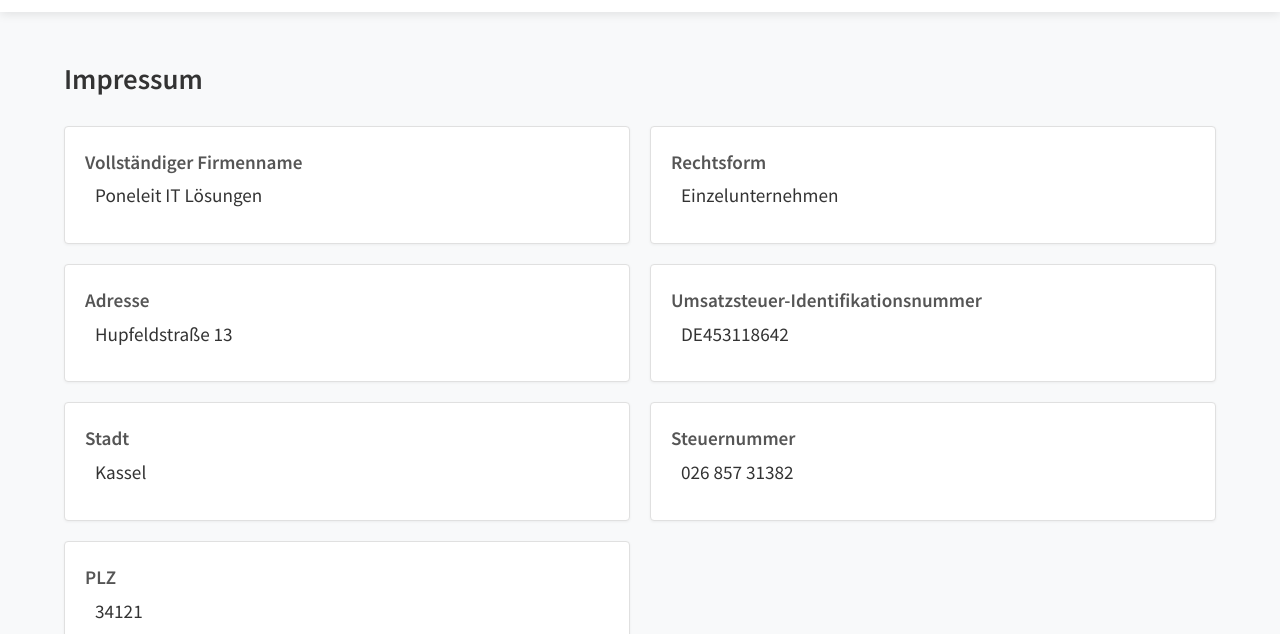
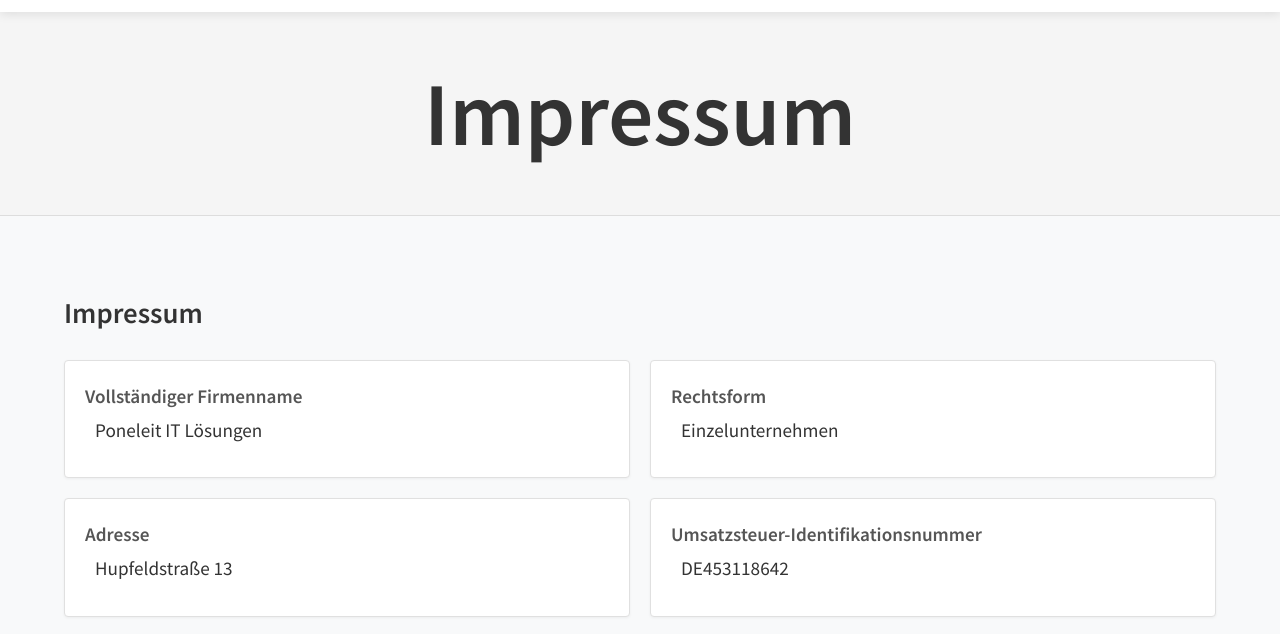
Before and after one commit to Hertucktor/company_website, a plain HTML site: page impressum.html in a window 1280 px wide. Shown: the part 102-736 px from the top of the page. Drawn offline with Linux system fonts and the light colour scheme.

Commit message:
change impressum h1 styling

```diff
--- a/impressum.html
+++ b/impressum.html
@@ -71,8 +71,13 @@
             </nav>
         </div>
     </header>
-    <main class="container">
-        <section class="impressum">
+    <main >
+        <section class="impressum-header">
+            <div class="impressum-container">
+                <h1>Impressum</h1>
+            </div>
+        </section>
+        <section class="container">
             <h1>Impressum</h1>
 
             <div class="columns-container">
@@ -160,8 +165,6 @@
             <p>
                 Bitte beachten Sie auch unsere <a href="https://poneleit-it.de/datenschutz" target="_blank" rel="noopener noreferrer">Datenschutzerklärung</a>.
             </p>
-
-
         </section>
     </main>
     <footer class="footer">
--- a/style.css
+++ b/style.css
@@ -412,6 +412,27 @@ nav {
 
 /* Impressum Kacheln */
 
+.impressum-header {
+  background-color: #f5f5f5;  /* Hellgrauer Hintergrund */
+  padding: 30px 0;           /* Abstand oben/unten */
+  border-bottom: 1px solid #ddd;  /* Trennlinie unten */
+  margin-bottom: 30px;       /* Abstand zum Inhalt */
+}
+
+.impressum-header h1 {
+  font-size: clamp(38px, 7vw, 125px);           /* Groß wie bei United Media */
+  font-weight: bold;
+  color: #333;               /* Dunkelgrauer Text */
+  text-align: center;        /* Mittig ausgerichtet */
+  margin: 0;                 /* Standard-Margins entfernen */
+}
+
+.impressum-container {
+  width: 80%;                /* Breite anpassen */
+  max-width: 1200px;         /* Maximalbreite für große Bildschirme */
+  margin: 0 auto;            /* Zentriert den Container */
+}
+
 .columns-container {
     display: flex;
     gap: 20px;
```
Lines whose indentation alone changed are shown as unchanged.
